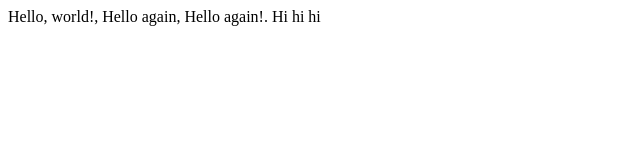
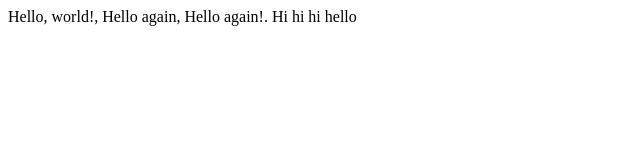
Before and after one commit to Seguya-Nicholus/lecture0, a plain HTML site: page hello.html in a window 1280 px wide. Shown: the full height of the page, 0-640 px from the left. Drawn offline with Linux system fonts and the light colour scheme.

Commit message:
Update hello.html

```diff
--- a/hello.html
+++ b/hello.html
@@ -7,6 +7,6 @@
     </head>
     <body>
         Hello, world!, Hello again, Hello again!.
-        Hi hi hi
+        Hi hi hi hello
     </body>
 </html>
```
